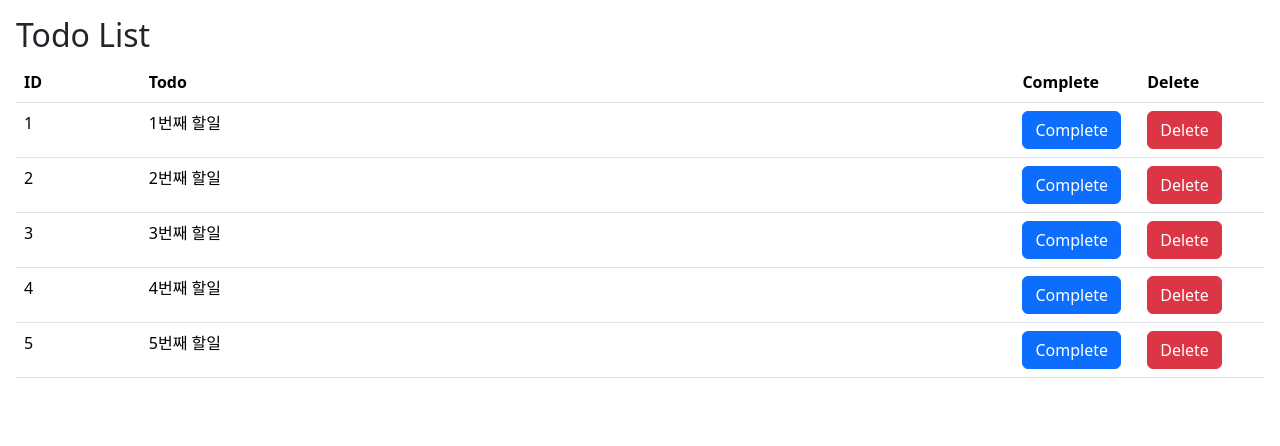
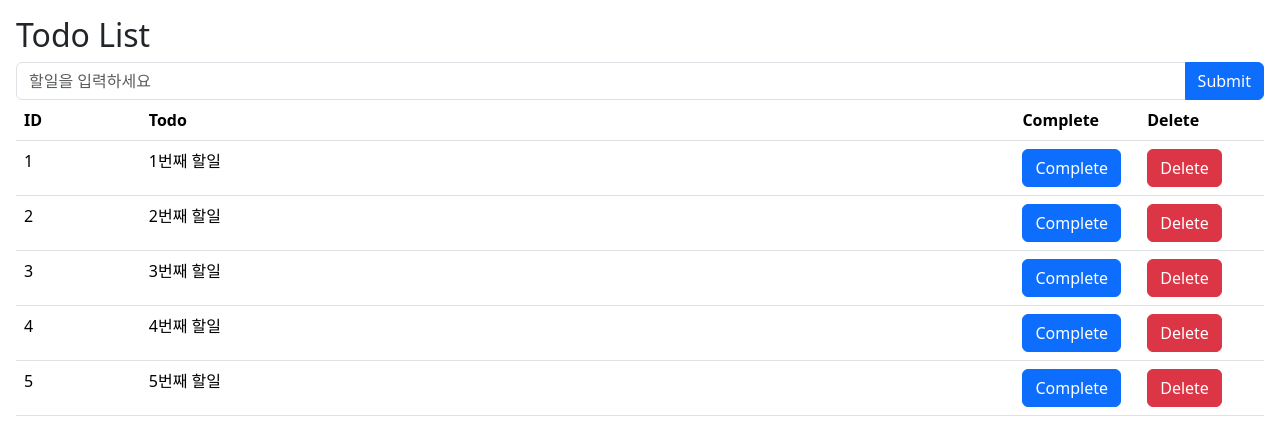
Before and after one commit to nam2626/2024_KH_08_React, a React (Create React App) app in the folder todo-list-v1/: page / in a window 1280 px wide. Shown: the top 446 px of the page. Built offline with nearby package versions, Linux system fonts and the light colour scheme.

Commit message:
TodoForm 추가

```diff
--- /dev/null
+++ b/todo-list-v1/src/components/TodoForm.js
@@ -0,0 +1,10 @@
+import { useRef } from "react";
+
+export default function TodoForm({addTodo}) {
+  const txt = useRef(null);
+  return (
+    <div className="input-group">
+      <input type="text" placeholder="할일을 입력하세요" ref={txt} className="form-control"/>
+      <button onClick={() => addTodo(txt.current.value)} className="btn btn-primary">Submit</button>
+    </div>);
+}
--- a/todo-list-v1/src/components/TodoTemplate.js
+++ b/todo-list-v1/src/components/TodoTemplate.js
@@ -1,3 +1,4 @@
+import TodoForm from "./TodoForm";
 import TodoList from "./TodoList";
 import { useCallback, useState } from "react";
 const makeTodo = () => {
@@ -38,10 +39,14 @@ export default function TodoTemplate() {
         });
     },[]);
 
+    const addTodo = useCallback((text) => {
+
+    },[]);
 
     return (
         <div>
             <h2>Todo List</h2>
+            <TodoForm addTodo={addTodo}/>
             <TodoList todoList={todoList} deleteTodo={deleteTodo} updateTodo={updateTodo}/>
         </div>
     );
```
